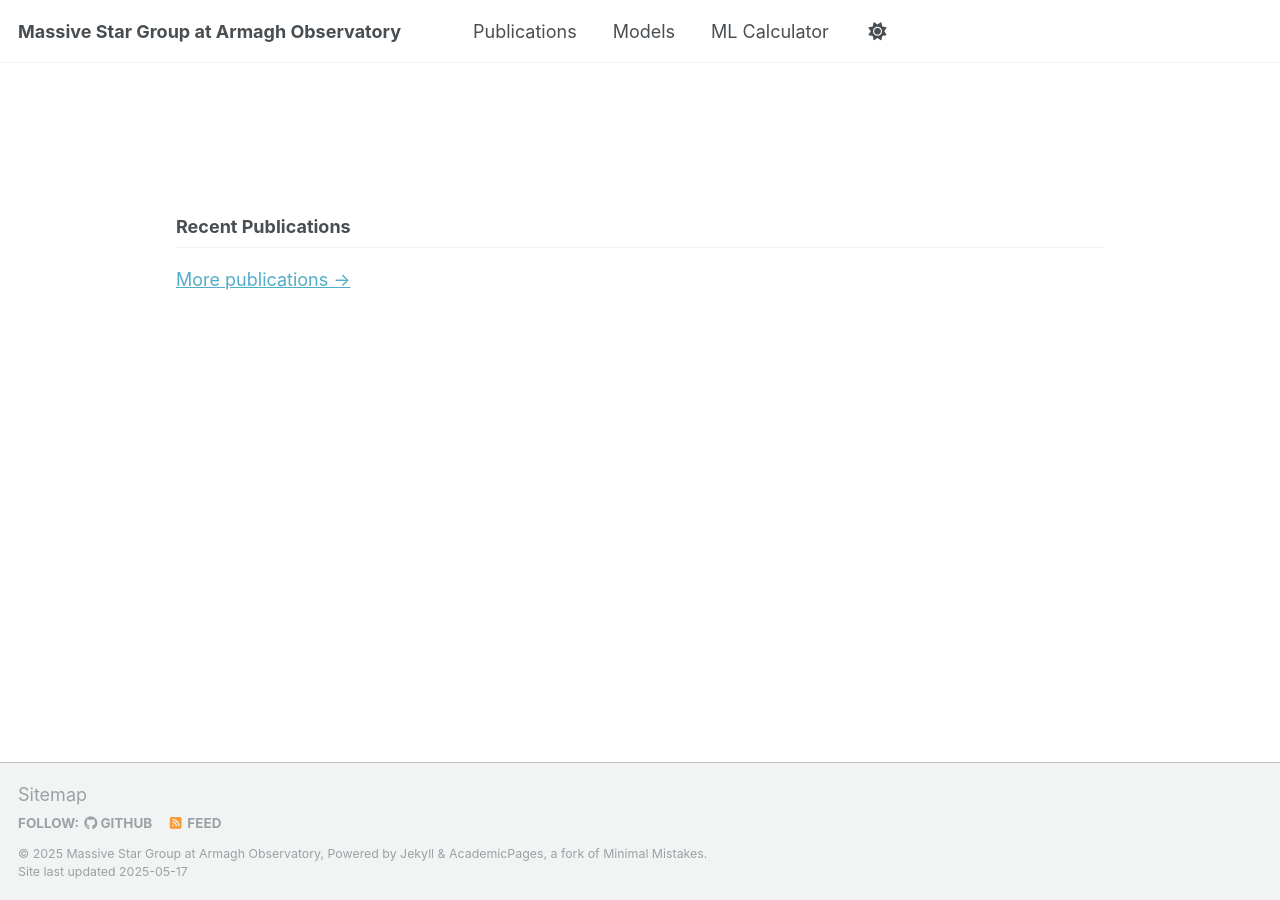
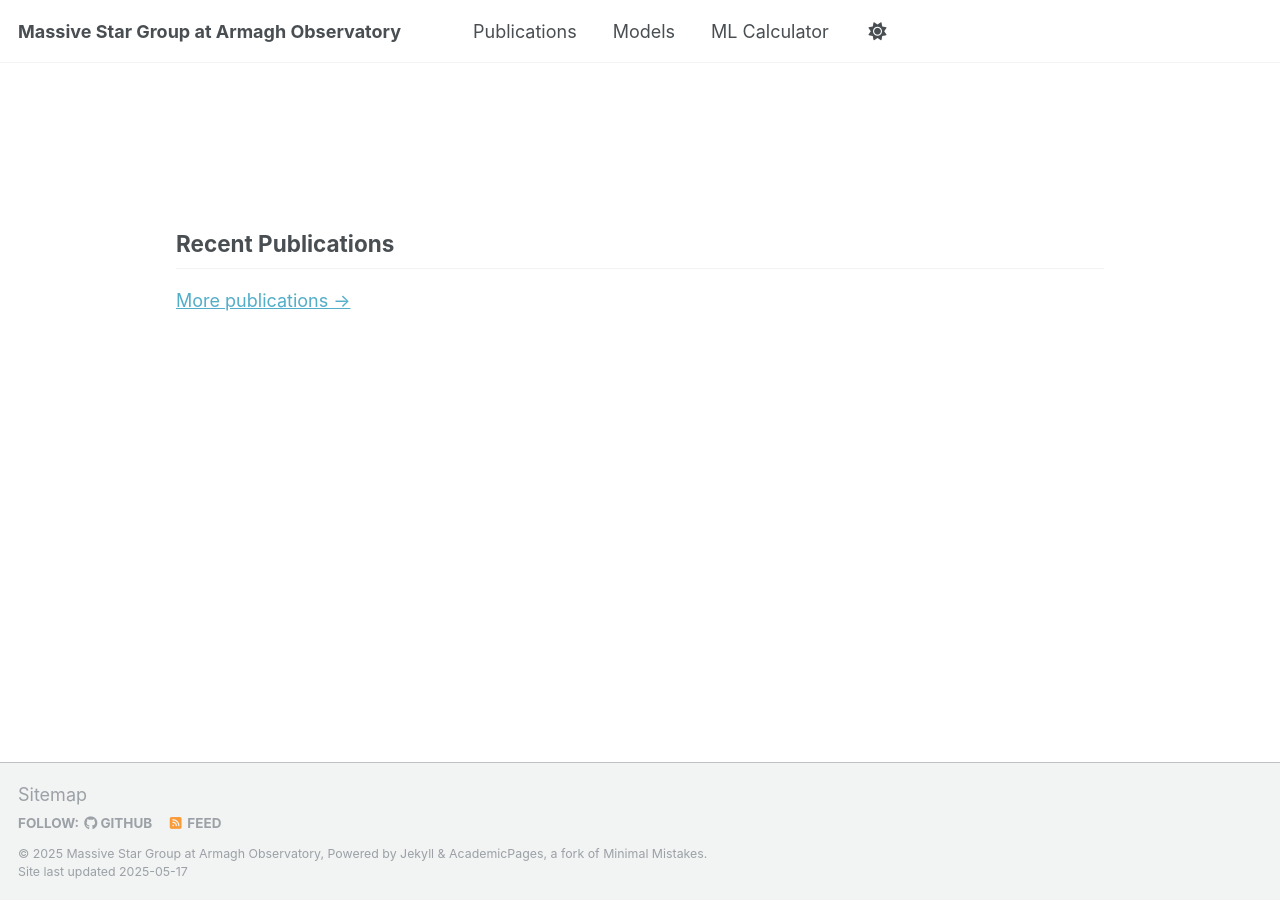
Before and after one commit to Mdot-com/mdot.com, a Jekyll site: the page built from index.md, in a window 1280 px wide. Built offline with Jekyll 4.4.1, drawn with Linux system fonts in a browser that asks for light colours.

Commit message:
Update _base.scss

```diff
--- a/_sass/layout/_base.scss
+++ b/_sass/layout/_base.scss
@@ -33,11 +33,11 @@ h1, h2, h3, h4, h5, h6 {
 
 h1 {
   margin-top: 0;
-  font-size: $type-size-5;
+  font-size: $type-size-3;
 }
 
 h2 {
-  font-size: $type-size-5;
+  font-size: $type-size-4;
 }
 
 h3 {
```
